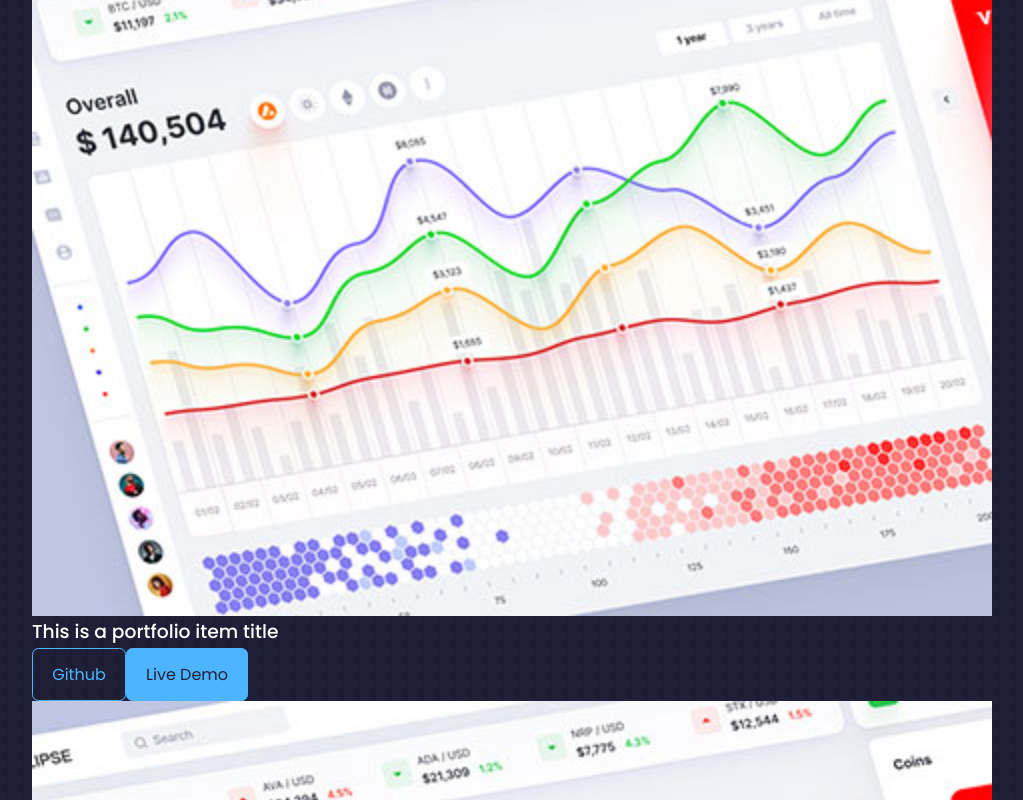
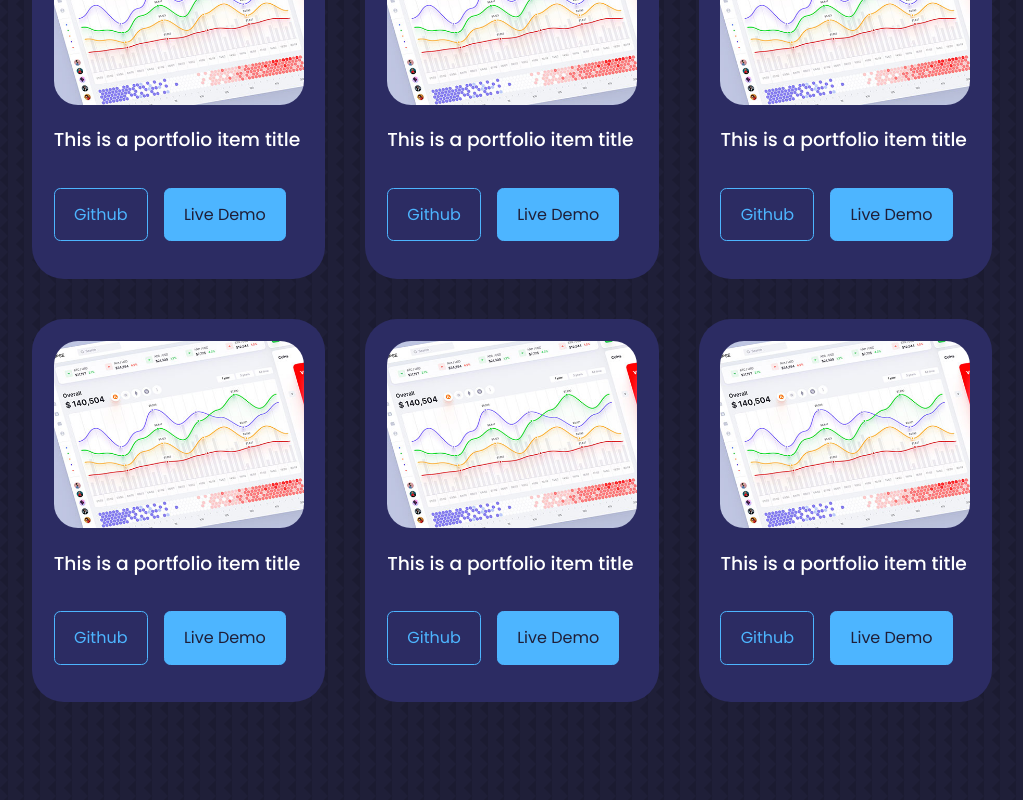
Before and after one commit to KAN19/nguyenkiet-portfolio, a React (Create React App) app: page / in a window 1280 px wide. Shown: the part 2420-3220 px from the top of the page, without its empty margins (128-1151 px from the left). Built offline with nearby package versions, Linux system fonts and the light colour scheme.

Commit message:
my recent work

```diff
--- a/src/components/portfolio/Portfolio.jsx
+++ b/src/components/portfolio/Portfolio.jsx
@@ -1,4 +1,5 @@
 import React from "react";
+import "./portfolio.css";
 import IMG1 from "assets/portfolio1.jpg";
 import IMG2 from "assets/portfolio2.jpg";
 import IMG3 from "assets/portfolio3.jpg";
@@ -13,15 +14,17 @@
 			<h2>Portfolio</h2>
 
 			<div className="container portfolio__container">
-				<article className="partfolio__item">
+				<article className="portfolio__item">
 					<div className="portfolio__item-image">
 						<img src={IMG1} alt="project 1" />
 					</div>
 					<h3>This is a portfolio item title</h3>
+					<div className="portfolio__item-cta">
 						<a
 							href="https://github.com"
 							target="_blank"
 							className="btn"
+							rel="noreferrer"
 						>
 							Github
 						</a>
@@ -29,19 +32,23 @@
 							href="https://github.com"
 							target="_blank"
 							className="btn btn-primary"
+							rel="noreferrer"
 						>
 							Live Demo
 						</a>
+					</div>
 				</article>
-				<article className="partfolio__item">
+				<article className="portfolio__item">
 					<div className="portfolio__item-image">
 						<img src={IMG1} alt="project 1" />
 					</div>
 					<h3>This is a portfolio item title</h3>
+					<div className="portfolio__item-cta">
 						<a
 							href="https://github.com"
 							target="_blank"
 							className="btn"
+							rel="noreferrer"
 						>
 							Github
 						</a>
@@ -49,19 +56,23 @@
 							href="https://github.com"
 							target="_blank"
 							className="btn btn-primary"
+							rel="noreferrer"
 						>
 							Live Demo
 						</a>
+					</div>
 				</article>
-				<article className="partfolio__item">
+				<article className="portfolio__item">
 					<div className="portfolio__item-image">
 						<img src={IMG1} alt="project 1" />
 					</div>
 					<h3>This is a portfolio item title</h3>
+					<div className="portfolio__item-cta">
 						<a
 							href="https://github.com"
 							target="_blank"
 							className="btn"
+							rel="noreferrer"
 						>
 							Github
 						</a>
@@ -69,19 +80,23 @@
 							href="https://github.com"
 							target="_blank"
 							className="btn btn-primary"
+							rel="noreferrer"
 						>
 							Live Demo
 						</a>
+					</div>
 				</article>
-				<article className="partfolio__item">
+				<article className="portfolio__item">
 					<div className="portfolio__item-image">
 						<img src={IMG1} alt="project 1" />
 					</div>
 					<h3>This is a portfolio item title</h3>
+					<div className="portfolio__item-cta">
 						<a
 							href="https://github.com"
 							target="_blank"
 							className="btn"
+							rel="noreferrer"
 						>
 							Github
 						</a>
@@ -89,19 +104,23 @@
 							href="https://github.com"
 							target="_blank"
 							className="btn btn-primary"
+							rel="noreferrer"
 						>
 							Live Demo
 						</a>
+					</div>
 				</article>
-				<article className="partfolio__item">
+				<article className="portfolio__item">
 					<div className="portfolio__item-image">
 						<img src={IMG1} alt="project 1" />
 					</div>
 					<h3>This is a portfolio item title</h3>
+					<div className="portfolio__item-cta">
 						<a
 							href="https://github.com"
 							target="_blank"
 							className="btn"
+							rel="noreferrer"
 						>
 							Github
 						</a>
@@ -109,19 +128,23 @@
 							href="https://github.com"
 							target="_blank"
 							className="btn btn-primary"
+							rel="noreferrer"
 						>
 							Live Demo
 						</a>
+					</div>
 				</article>
-				<article className="partfolio__item">
+				<article className="portfolio__item">
 					<div className="portfolio__item-image">
 						<img src={IMG1} alt="project 1" />
 					</div>
 					<h3>This is a portfolio item title</h3>
+					<div className="portfolio__item-cta">
 						<a
 							href="https://github.com"
 							target="_blank"
 							className="btn"
+							rel="noreferrer"
 						>
 							Github
 						</a>
@@ -129,9 +152,11 @@
 							href="https://github.com"
 							target="_blank"
 							className="btn btn-primary"
+							rel="noreferrer"
 						>
 							Live Demo
 						</a>
+					</div>
 				</article>
 			</div>
 		</section>
--- /dev/null
+++ b/src/components/portfolio/portfolio.css
@@ -0,0 +1,49 @@
+.portfolio__container {
+	display: grid;
+	grid-template-columns: repeat(3, 1fr);
+	gap: 2.5rem;
+}
+
+.portfolio__item {
+	background: var(--color-bg-variant);
+	padding: 1.3rem;
+	border-radius: 2rem;
+	border: 1px solid transparent;
+	transition: var(--transition);
+}
+
+.portfolio__item:hover {
+	border-color: var(--color-primary-variant);
+	background: transparent;
+}
+
+.portfolio__item-image {
+	border-radius: 1.5rem;
+	overflow: hidden;
+}
+
+.portfolio__item h3 {
+	margin: 1.2rem 0 2rem;
+}
+
+.portfolio__item-cta {
+	display: flex;
+	gap: 1rem;
+	margin-bottom: 1rem;
+}
+
+/* ========================== Media Queries (MEDIUM DEVICES) =========== */
+@media screen and (max-width: 1024px) {
+	.portfolio__container {
+		grid-template-columns: 1fr 1fr;
+		gap: 1.2rem;
+	}
+}
+
+/* ========================== Media Queries (SMALL DEVICES) =========== */
+@media screen and (max-width: 600px) {
+	.portfolio__container {
+		grid-template-columns: 1fr;
+		gap: 1rem;
+	}
+}
```
Lines whose indentation alone changed are shown as unchanged.
